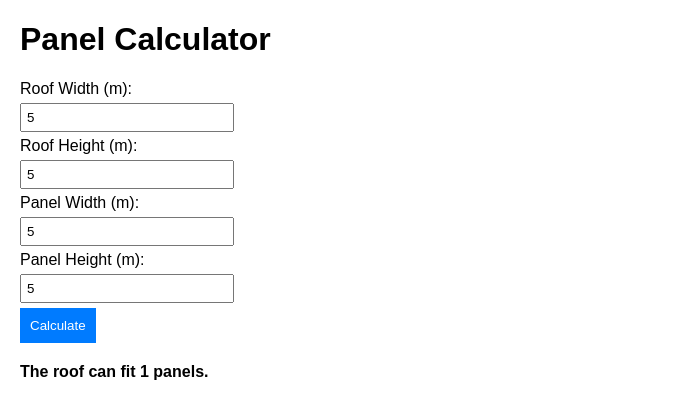
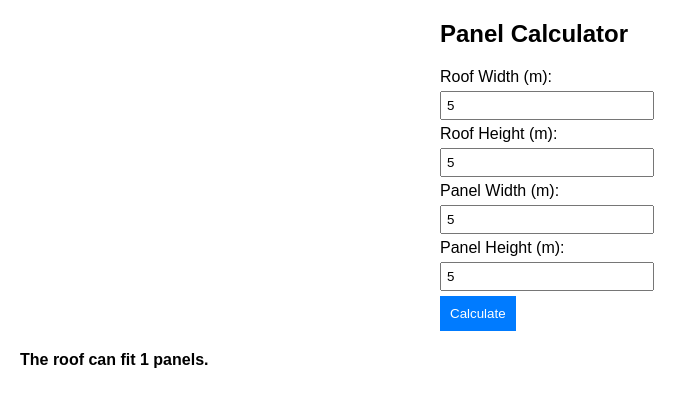
Before and after one commit to SVETASEL/ruuf, a plain HTML site: page index.html in a window 1280 px wide. Both pictures are taken after typing "5", "5", "5", "5" into the empty fields and a click on the button "Calculate". Shown: the whole page, without its empty margins (0-697 px from the left). Drawn offline with Linux system fonts and the light colour scheme.

Commit message:
final update

```diff
--- a/index.html
+++ b/index.html
@@ -7,6 +7,7 @@
     <title>Panel Calculator</title>
   </head>
   <body>
+    <section class="form-wrap">
       <h1>Panel Calculator</h1>
       <form id="panelForm">
         <label for="roofWidth">Roof Width (m):</label><br />
@@ -19,10 +20,16 @@
         <input type="number" id="panelWidth" name="panelWidth" required /><br />
 
         <label for="panelHeight">Panel Height (m):</label><br />
-      <input type="number" id="panelHeight" name="panelHeight" required /><br />
+        <input
+          type="number"
+          id="panelHeight"
+          name="panelHeight"
+          required
+        /><br />
 
         <button type="submit">Calculate</button>
       </form>
+    </section>
 
     <div id="result"></div>
     <script src="script.js"></script>
--- a/script.js
+++ b/script.js
@@ -8,12 +8,18 @@ function calculatePanels(roofWidth, roofHeight, panelWidth, panelHeight) {
     throw new Error("All dimensions must be greater than 0");
   }
 
-  // Calcular y redondear el número de panels dependiendo de altura y longitud
-  const panelsInWidth = Math.floor(roofWidth / panelWidth);
-  const panelsInHeight = Math.floor(roofHeight / panelHeight);
+  // Calcular paneles en orientación original
+  const panelsInWidthOriginal = Math.floor(roofWidth / panelWidth);
+  const panelsInHeightOriginal = Math.floor(roofHeight / panelHeight);
+  const totalOriginal = panelsInWidthOriginal * panelsInHeightOriginal;
 
-  // Número de paneles
-  return panelsInWidth * panelsInHeight;
+  // Calcular paneles en orientación rotada
+  const panelsInWidthRotated = Math.floor(roofWidth / panelHeight);
+  const panelsInHeightRotated = Math.floor(roofHeight / panelWidth);
+  const totalRotated = panelsInWidthRotated * panelsInHeightRotated;
+
+  // Buscar orientacion más alta entre las dos
+  return Math.max(totalOriginal, totalRotated);
 }
 
 document
--- a/style.css
+++ b/style.css
@@ -2,8 +2,9 @@ body {
   font-family: Arial, sans-serif;
   margin: 20px;
 }
-form {
-  margin-bottom: 20px;
+.form-wrap {
+  width: 400px;
+  margin: 20px auto 20px auto;
 }
 input {
   margin: 5px 0;
```
Lines whose indentation alone changed are shown as unchanged.
